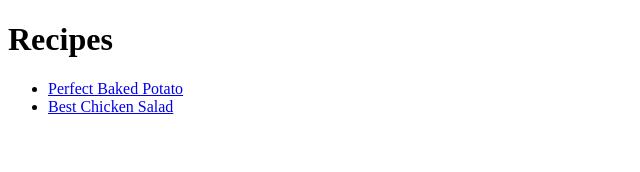
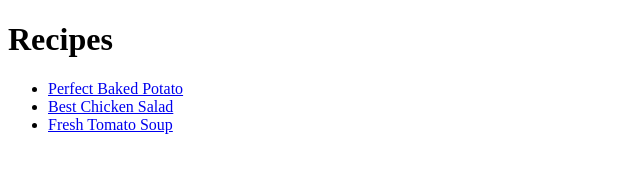
Before and after one commit to lampizio/recipes, a plain HTML site: page index.html in a window 1280 px wide. Shown: the whole page, without its empty margins (0-640 px from the left). Drawn offline with Linux system fonts and the light colour scheme.

Commit message:
feat: add link to fresh tomato soup recipe page

```diff
--- a/index.html
+++ b/index.html
@@ -7,9 +7,11 @@
 </head>
 <body>
     <h1>Recipes</h1>
+
     <ul>
         <li><a href="recipes/perfect-baked-potato.html">Perfect Baked Potato</a></li>
         <li><a href="recipes/best-chicken-salad.html">Best Chicken Salad</li>
+        <li><a href="recipes/fresh-tomato-soup.html">Fresh Tomato Soup</li>
     </ul>
 
 </body>
```
